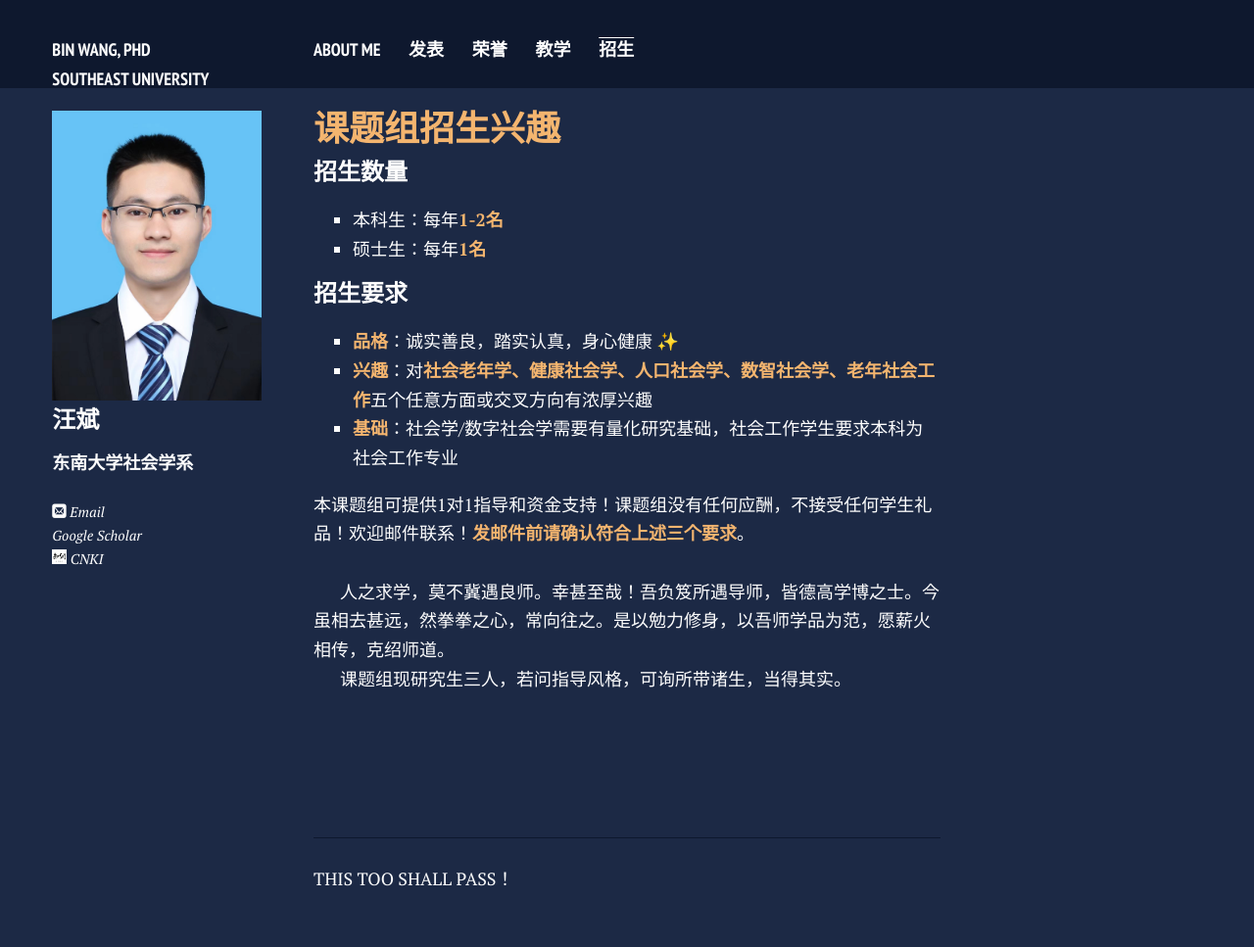
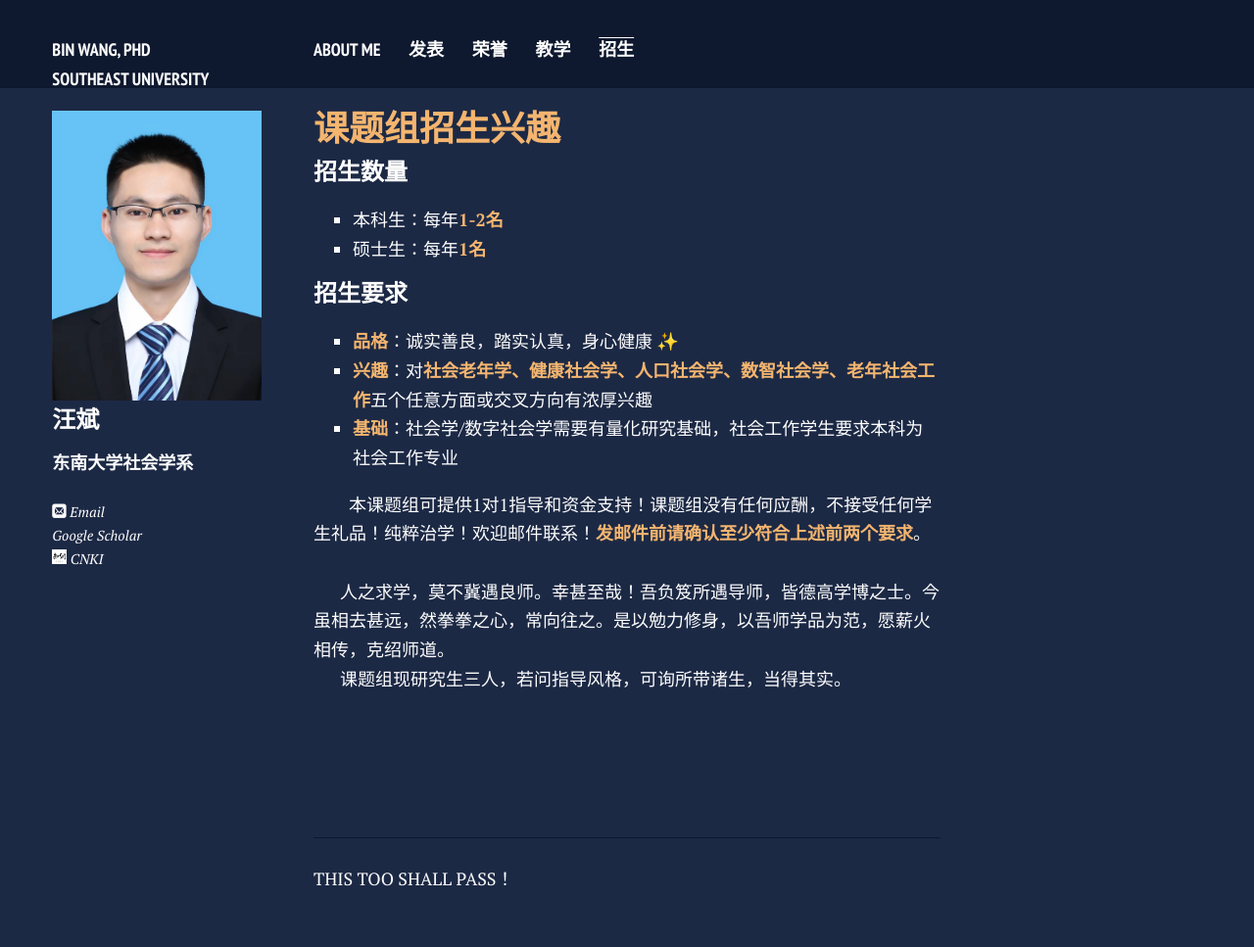
Before and after one commit to bwPhD/bwPhD.github.io, a Jekyll site: the page built from blogs.md, in a window 1280 px wide. Shown: the whole page at 98% size. Built offline with Jekyll 4.4.1, drawn with Linux system fonts in a browser that asks for light colours; nearby versions of some CDN libraries; comment, search, counter and statistics services are not loaded; a style sheet for code colours, icons or effects is not loaded.

Commit message:
Update blogs.md

```diff
--- a/blogs.md
+++ b/blogs.md
@@ -15,7 +15,7 @@ title: 招生兴趣
 - **基础**：社会学/数字社会学需要有量化研究基础，社会工作学生要求本科为社会工作专业
 
 
-本课题组可提供1对1指导和资金支持！课题组没有任何应酬，不接受任何学生礼品！欢迎邮件联系！**发邮件前请确认符合上述三个要求**。
+&emsp;&emsp;本课题组可提供1对1指导和资金支持！课题组没有任何应酬，不接受任何学生礼品！纯粹治学！欢迎邮件联系！**发邮件前请确认至少符合上述前两个要求**。
 
 <br>
 
```
